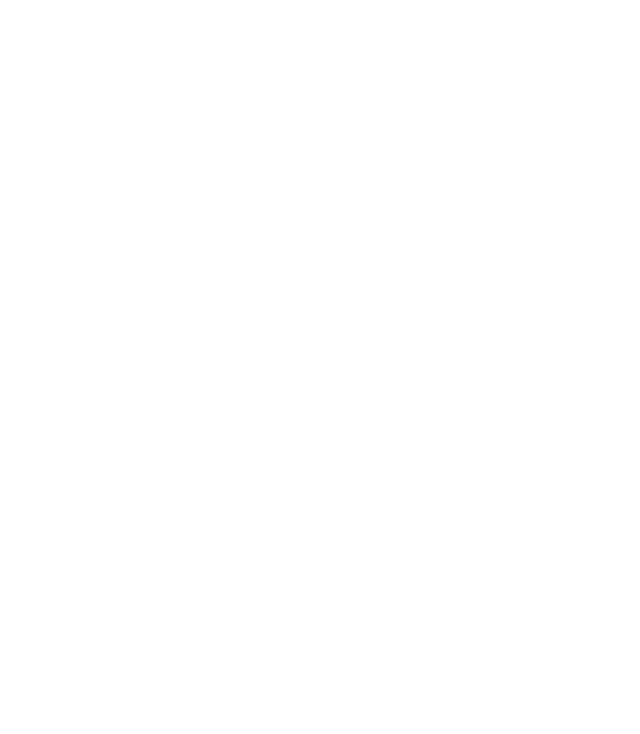
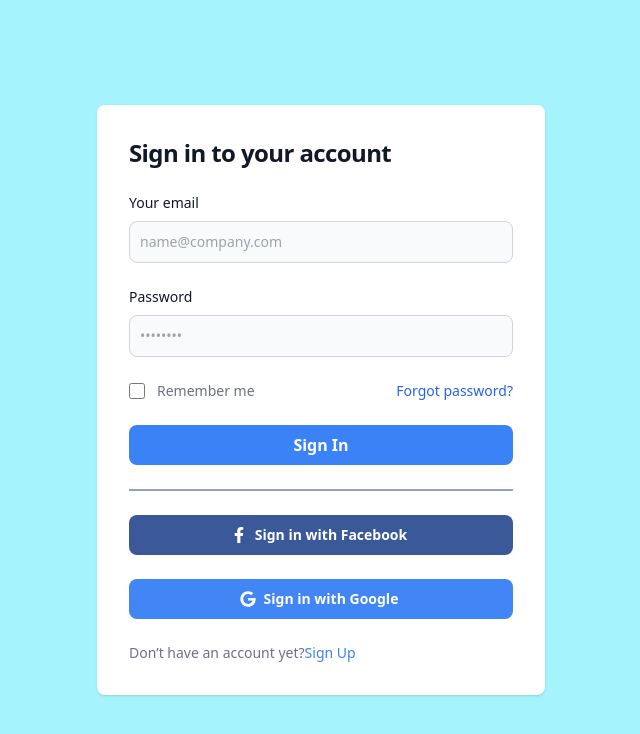
Before and after one commit to have01/Ecommerce-app, a Next.js app: page /auth/sign-in in a window 1280 px wide. Shown: the top 734 px of the page, without its empty margins (319-959 px from the left). Built offline with nearby package versions, Linux system fonts and the light colour scheme.

Commit message:
Dev - integrated login api

```diff
--- a/package.json
+++ b/package.json
@@ -9,15 +9,19 @@
     "lint": "next lint"
   },
   "dependencies": {
+    "axios": "^1.3.4",
     "next": "13.2.4",
     "react": "18.2.0",
     "react-dom": "18.2.0"
   },
   "devDependencies": {
+    "@types/node": "18.15.11",
+    "@types/react": "18.0.33",
     "autoprefixer": "^10.4.14",
     "eslint": "8.37.0",
     "eslint-config-next": "13.2.4",
     "postcss": "^8.4.21",
-    "tailwindcss": "^3.3.1"
+    "tailwindcss": "^3.3.1",
+    "typescript": "5.0.3"
   }
 }
--- a/src/components/meta.js
+++ b/src/components/meta.js
@@ -6,7 +6,7 @@ const Meta = ({ title, description, children }) => {
       <title>{title ? title : "Ecommerce App"}</title>
       <meta name="description" content={description} />
       <meta charset="utf-8" />
-      <link rel="icon" href="%PUBLIC_URL%/favicon.ico" />
+      {/* <link rel="icon" href="%PUBLIC_URL%/favicon.ico" /> */}
 
       <meta name="viewport" content="width=device-width, initial-scale=1" />
       {children}
--- a/src/features/auth/login.js
+++ b/src/features/auth/login.js
@@ -1,64 +1,88 @@
 import Link from "next/link";
 import Meta from "../../components/meta";
+import { useState } from "react";
+import axios from "axios";
 const Login = () => {
+  const [user, setUser] = useState({
+    email: '',
+    password: ''
+  })
+
+  const handleLogin = async (e) => {
+    e.preventDefault()
+    console.log(e)
+    axios.post('https://auth-task-app.up.railway.app/api/users/login',
+      user
+    )
+    .then(function (response) {
+      console.log(response);
+    })
+    .catch(function (error) {
+      console.log(error);
+    });
+  }
+
+
   return (
     <>
-      <div className="container ">
-        <section class="bg-cyan-200 dark:bg-gray-900">
-          <div class="flex flex-col items-center justify-center px-6 py-8 mx-auto md:h-screen lg:py-0">
-            <div class="w-full bg-white rounded-lg shadow dark:border md:mt-0 sm:max-w-md xl:p-0 dark:bg-gray-800 dark:border-gray-700">
-              <div class="p-6 space-y-4 md:space-y-6 sm:p-8">
-                <h1 class="text-xl font-bold leading-tight tracking-tight text-gray-900 md:text-2xl dark:text-white">
+
+        <section className="bg-cyan-200 dark:bg-gray-900">
+          <div className="flex flex-col items-center justify-center px-6 py-8 mx-auto md:h-screen lg:py-0">
+            <div className="w-full bg-white rounded-lg shadow dark:border md:mt-0 sm:max-w-md xl:p-0 dark:bg-gray-800 dark:border-gray-700">
+              <div className="p-6 space-y-4 md:space-y-6 sm:p-8">
+                <h1 className="text-xl font-bold leading-tight tracking-tight text-gray-900 md:text-2xl dark:text-white">
                   Sign in to your account
                 </h1>
-                <form class="space-y-4 md:space-y-6" action="#">
+                <form className="space-y-4 md:space-y-6" onSubmit={handleLogin}>
                   <div>
                     <label
                       for="email"
-                      class="block mb-2 text-sm font-medium text-gray-900 dark:text-white"
+                      className="block mb-2 text-sm font-medium text-gray-900 dark:text-white"
                     >
                       Your email
                     </label>
                     <input
                       type="email"
-                      name="email"
+
                       id="email"
-                      class="bg-gray-50 border border-gray-300 text-gray-900 sm:text-sm rounded-lg focus:ring-primary-600 focus:border-primary-600 block w-full p-2.5 dark:bg-gray-700 dark:border-gray-600 dark:placeholder-gray-400 dark:text-white dark:focus:ring-blue-500 dark:focus:border-blue-500"
+                      className="bg-gray-50 border border-gray-300 text-gray-900 sm:text-sm rounded-lg focus:ring-primary-600 focus:border-primary-600 block w-full p-2.5 dark:bg-gray-700 dark:border-gray-600 dark:placeholder-gray-400 dark:text-white dark:focus:ring-blue-500 dark:focus:border-blue-500"
                       placeholder="name@company.com"
-                      required=""
+                      required
+                      onChange={(e) => setUser({...user, email: e.target.value})}
                     />
                   </div>
                   <div>
                     <label
                       for="password"
-                      class="block mb-2 text-sm font-medium text-gray-900 dark:text-white"
+                      className="block mb-2 text-sm font-medium text-gray-900 dark:text-white"
                     >
                       Password
                     </label>
                     <input
                       type="password"
-                      name="password"
+
                       id="password"
                       placeholder="••••••••"
-                      class="bg-gray-50 border border-gray-300 text-gray-900 sm:text-sm rounded-lg focus:ring-primary-600 focus:border-primary-600 block w-full p-2.5 dark:bg-gray-700 dark:border-gray-600 dark:placeholder-gray-400 dark:text-white dark:focus:ring-blue-500 dark:focus:border-blue-500"
-                      required=""
+                      className="bg-gray-50 border border-gray-300 text-gray-900 sm:text-sm rounded-lg focus:ring-primary-600 focus:border-primary-600 block w-full p-2.5 dark:bg-gray-700 dark:border-gray-600 dark:placeholder-gray-400 dark:text-white dark:focus:ring-blue-500 dark:focus:border-blue-500"
+                      required
+                      onChange={(e) => setUser({...user, password: e.target.value})}
                     />
                   </div>
-                  <div class="flex items-center justify-between">
-                    <div class="flex items-start">
-                      <div class="flex items-center h-5">
+                  <div className="flex items-center justify-between">
+                    <div className="flex items-start">
+                      <div className="flex items-center h-5">
                         <input
                           id="remember"
                           aria-describedby="remember"
                           type="checkbox"
-                          class="w-4 h-4 border border-gray-300 rounded bg-gray-50 focus:ring-3 focus:ring-primary-300 dark:bg-gray-700 dark:border-gray-600 dark:focus:ring-primary-600 dark:ring-offset-gray-800"
-                          required=""
+                          className="w-4 h-4 border border-gray-300 rounded bg-gray-50 focus:ring-3 focus:ring-primary-300 dark:bg-gray-700 dark:border-gray-600 dark:focus:ring-primary-600 dark:ring-offset-gray-800"
+                          required
                         />
                       </div>
-                      <div class="ml-3 text-sm">
+                      <div className="ml-3 text-sm">
                         <label
                           for="remember"
-                          class="text-gray-500 dark:text-gray-300"
+                          className="text-gray-500 dark:text-gray-300"
                         >
                           Remember me
                         </label>
@@ -66,22 +90,22 @@ const Login = () => {
                     </div>
                     <a
                       href="#"
-                      class="text-sm font-medium text-blue-600 hover:underline dark:text-primary-500"
+                      className="text-sm font-medium text-blue-600 hover:underline dark:text-primary-500"
                     >
                       Forgot password?
                     </a>
                   </div>
-                  <button class="w-full bg-blue-500 focus:ring-4 focus:outline-none hover:bg-blue-400 text-white font-bold py-2 px-4  focus:ring-primary-300 hover:border-blue-500 rounded-lg">
+                  <button type="submit" className="w-full bg-blue-500 focus:ring-4 focus:outline-none hover:bg-blue-400 text-white font-bold py-2 px-4  focus:ring-primary-300 hover:border-blue-500 rounded-lg">
                     Sign In
                   </button>
                   <div className="w-full h-0.5 bg-slate-400"></div>
 
                   <button
                     type="button"
-                    class="w-full flex justify-center text-white  bg-[#3b5998] hover:bg-[#3b5998]/90 focus:ring-4 focus:outline-none focus:ring-[#3b5998]/5  font-bold rounded-lg text-sm px-5 py-2.5 text-center  items-center dark:focus:ring-[#3b5998]/55 mr-2 mb-2"
+                    className="w-full flex justify-center text-white  bg-[#3b5998] hover:bg-[#3b5998]/90 focus:ring-4 focus:outline-none focus:ring-[#3b5998]/5  font-bold rounded-lg text-sm px-5 py-2.5 text-center  items-center dark:focus:ring-[#3b5998]/55 mr-2 mb-2"
                   >
                     <svg
-                      class="w-4 h-4 mr-2 -ml-1"
+                      className="w-4 h-4 mr-2 -ml-1"
                       aria-hidden="true"
                       focusable="false"
                       data-prefix="fab"
@@ -99,10 +123,10 @@ const Login = () => {
                   </button>
                   <button
                     type="button"
-                    class="w-full lex justify-center text-white bg-[#4285F4] hover:bg-[#4285F4]/90 focus:ring-4 focus:outline-none focus:ring-[#4285F4]/50 font-bold rounded-lg text-sm px-5 py-2.5 text-center inline-flex items-center dark:focus:ring-[#4285F4]/55 mr-2 mb-2"
+                    className="w-full lex justify-center text-white bg-[#4285F4] hover:bg-[#4285F4]/90 focus:ring-4 focus:outline-none focus:ring-[#4285F4]/50 font-bold rounded-lg text-sm px-5 py-2.5 text-center inline-flex items-center dark:focus:ring-[#4285F4]/55 mr-2 mb-2"
                   >
                     <svg
-                      class="w-4 h-4 mr-2 -ml-1"
+                      className="w-4 h-4 mr-2 -ml-1"
                       aria-hidden="true"
                       focusable="false"
                       data-prefix="fab"
@@ -118,11 +142,11 @@ const Login = () => {
                     </svg>
                     Sign in with Google
                   </button>
-                  <p class="text-sm font-light text-gray-500 dark:text-gray-400">
+                  <p className="text-sm font-light text-gray-500 dark:text-gray-400">
                     Don’t have an account yet?
                     <Link
                       href="/auth/sign-up"
-                      class="font-medium text-primary-600 hover:underline text-blue-500  dark:text-primary-500"
+                      className="font-medium text-primary-600 hover:underline text-blue-500  dark:text-primary-500"
                     >
                       Sign Up
                     </Link>
@@ -132,7 +156,6 @@ const Login = () => {
             </div>
           </div>
         </section>
-      </div>
     </>
   );
 };
--- a/src/pages/auth/sign-in/index.js
+++ b/src/pages/auth/sign-in/index.js
@@ -3,9 +3,9 @@ import Meta from "../../../components/meta";
 const index = () => {
   return (
     <>
-      <Meta title="Login" description="Login page of ecommerce app">
+      {/* <Meta title="Login" description="Login page of ecommerce app"> */}
         <Login />
-      </Meta>
+      {/* </Meta> */}
     </>
   );
 };
--- a/src/pages/index.js
+++ b/src/pages/index.js
@@ -1,4 +1,3 @@
-"use client";
 import Image from "next/image";
 import Homepage from "../features/Home";
 // export async function getServerSideProps(req) {
```
Also changed, not shown: 2 other files (tests, documents, lock files or other folders).
